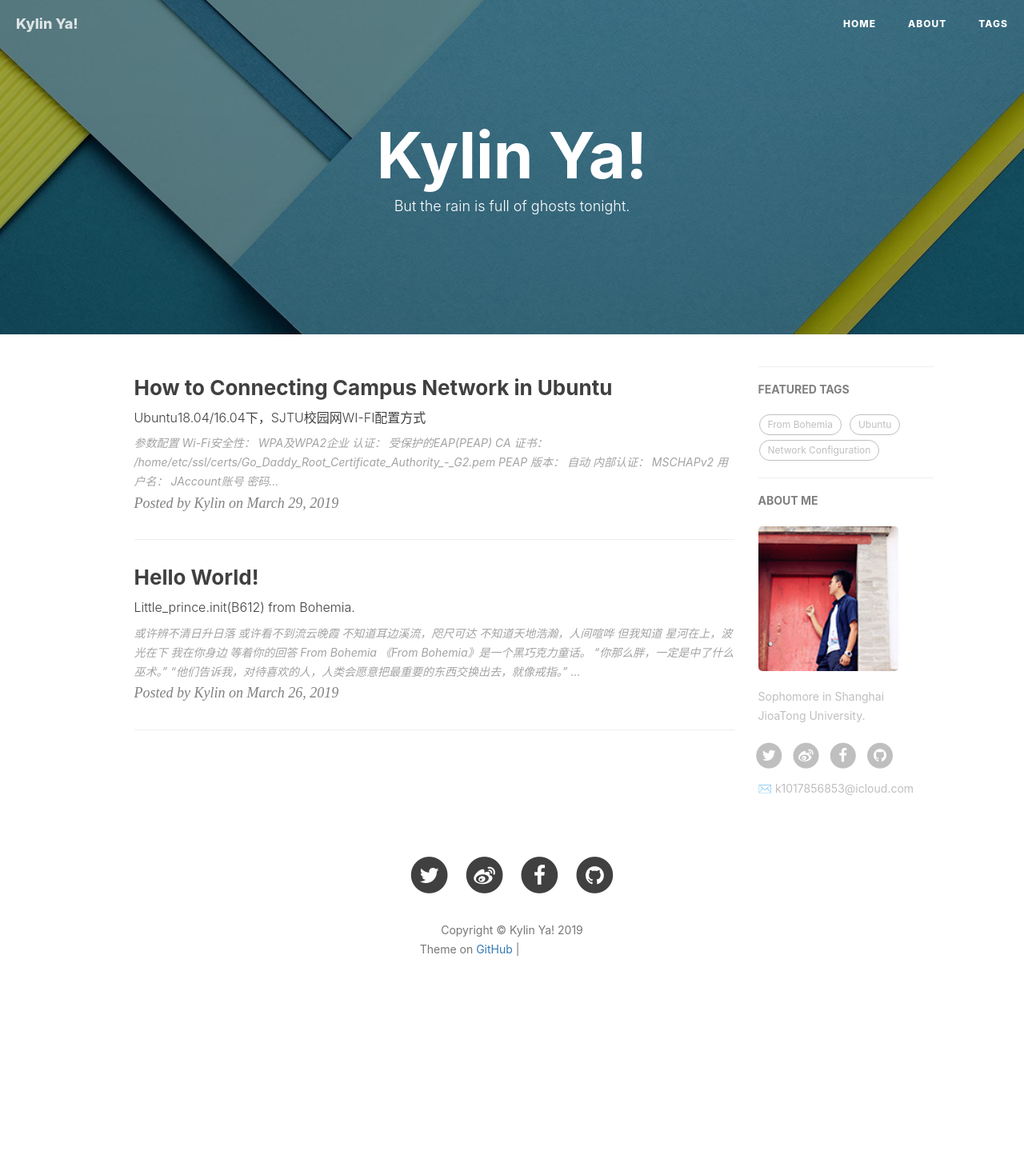
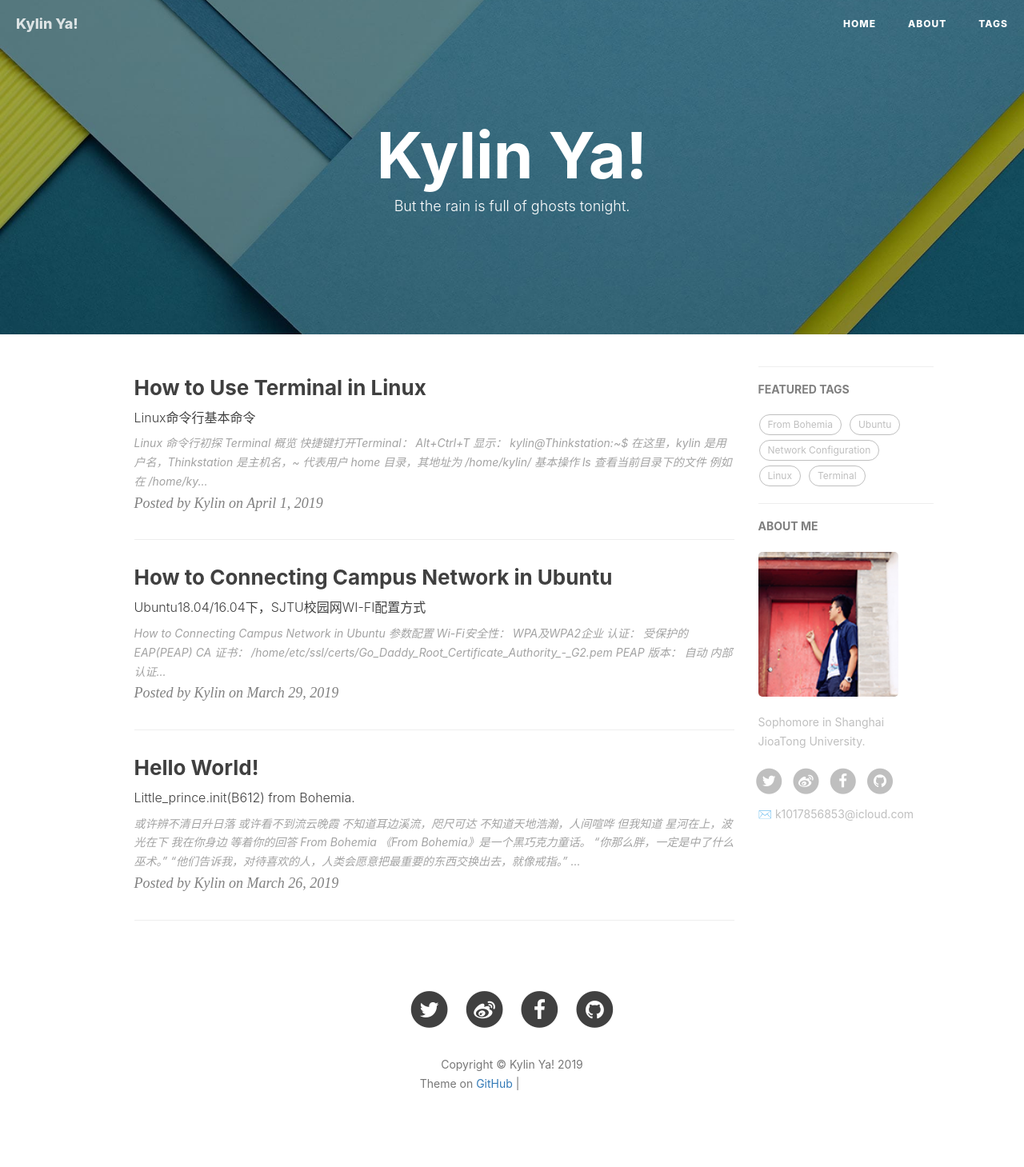
Before and after one commit to KylinC/KylinC.github.io, a Jekyll site: the page built from index.html, in a window 1280 px wide. Shown: the whole page at 80% size. Built offline with Jekyll 4.4.1, drawn with Linux system fonts in a browser that asks for light colours; nearby versions of some CDN libraries; the list of posts is cut into pages by our own code; comment, search, counter and statistics services are not loaded; before the commit the page ends 1291 px from its top, so only the background shows below that; grey boxes are pictures that could not be loaded.

Commit message:
new post

````diff
--- a/_posts/2019-03-26-Ubuntu-Gurobi.md
+++ b/_posts/2019-03-26-Ubuntu-Network.md
@@ -12,7 +12,7 @@ tags:
 
 ---
 
-
+## How to Connecting Campus Network in Ubuntu
 ### 参数配置
 
 ```<?
--- /dev/null
+++ b/_posts/2019-03-26-Ubuntu-Terminal.md
@@ -0,0 +1,121 @@
+---
+layout:     post
+title:      How to Use Terminal in Linux
+subtitle:   Linux命令行基本命令
+date:       2019-04-01
+author:     Kylin
+header-img: img/post-bg-terminal.jpg
+catalog: true
+tags:
+    - Ubuntu
+    - Linux
+    - Terminal
+
+---
+
+# Linux 命令行初探
+## Terminal 概览
+
+- 快捷键打开Terminal：
+
+```<?
+Alt+Ctrl+T
+```
+
+- 显示：
+
+```<?
+kylin@Thinkstation:~$
+```
+在这里，kylin 是用户名，Thinkstation 是主机名，~ 代表用户 home 目录，其地址为
+
+```<?
+/home/kylin/
+```
+
+## 基本操作
+
+- **ls 查看当前目录下的文件**
+
+例如在 /home/kylin/ (home) 中进行操作：
+
+```<?
+kylin@Thinkstation:~$ ls
+Applications			PycharmProjects
+Applications (Parallels)	README.md
+```
+
+这就表示 /home/kylin/ 目录下有3个文件夹，和一个 markdown 文本。
+
+参数拓展：
+
+**ls -l 查看当前目录下的文件（完整的格式）**
+
+```<?
+kylin@Thinkstation:~$ ls -l
+total 34
+drwx------@   5 kylin  staff     160  3 30 16:53 Applications
+drwx------@   4 kylin  staff     128  3  5 22:44 Applications (Parallels)
+```
+
+**ls -a 查看当前目录下的文件（包括隐藏文件）**
+
+```<?
+kylin@Thinkstation:~$ ls -a
+.				.ssh
+..				.subversion
+```
+.ssh公匙在通常情况下是处于隐藏状态的。
+
+- **cd 命令切换目录**
+
+```<?
+kylin@Thinkstation:~$ cd PycharmProjects/
+kylin@Thinkstation:~/PycharmProjects$
+```
+工作目录由 /home/kylin/ 转到 /home/kylin/PycharmProjects/ 。
+
+参数拓展：
+**cd ~/. 回到主目录**
+
+```<?
+kylin@Thinkstation:_includes kylinchan$ cd ~/.
+kylin@Thinkstation:~ kylinchan$
+```
+
+
+- **mkdir 新建工作目录（文件夹）**
+
+```<?
+kylin@Thinkstation:~$ mkdir file_new
+kylin@Thinkstation:~$ ls
+Applications			PycharmProjects
+Applications (Parallels)	README.md
+file_new
+kylin@Thinkstation:~$ cd file_new
+kylin@Thinkstation:~/file_new$
+```
+
+- **touch 创建文件实例**
+
+```<?
+kylin@Thinkstation:unity kylinchan$ touch a.txt
+kylin@Thinkstation:unity kylinchan$ ls
+FPS1_1		FPSME 1.05	a.txt
+```
+或者加上相对路径的 touch 命令
+
+```<?
+kylin@Thinkstation:~ kylinchan$ touch unity/b.txt
+kylin@Thinkstation:~ kylinchan$ cd unity
+kylin@Thinkstation:unity kylinchan$ ls
+FPS1_1		FPSME 1.05	a.txt		b.txt
+```
+
+- **pwd 显示当前目录**
+
+- **mv 命令移动文件**
+
+- **cp 复制文件**
+
+- **rm 删除文件**
````
Also changed, not shown: img/post-bg-doker.png (added), img/post-bg-terminal.jpg (added).
